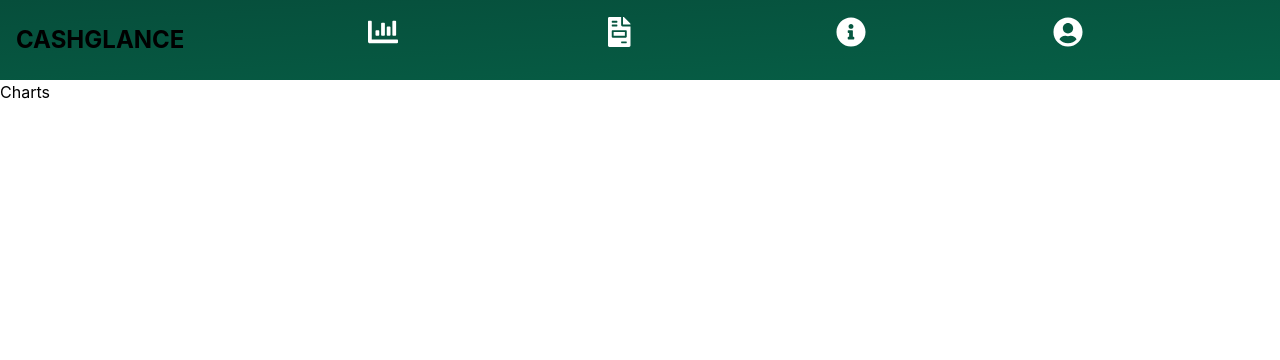
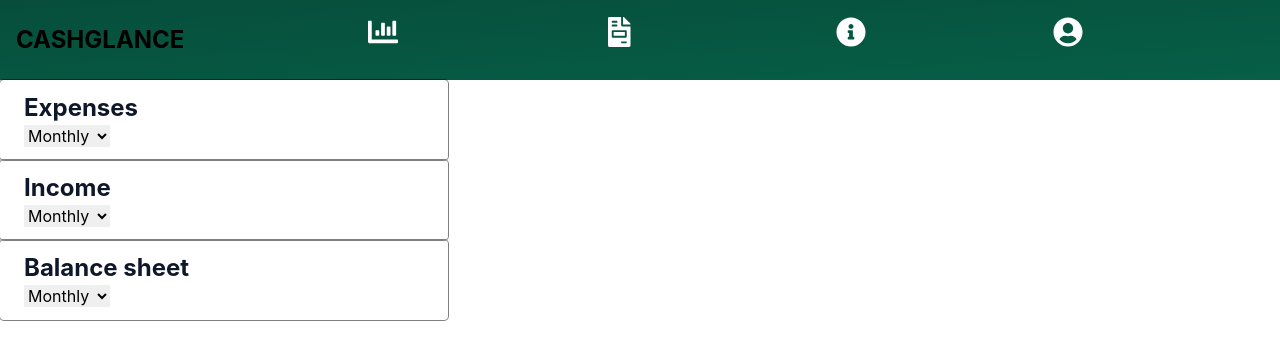
Before and after one commit to PasztorGergo/CashGlance, a Next.js app: page /charts in a window 1280 px wide. Shown: the top 360 px of the page. Built offline with nearby package versions, Linux system fonts and the light colour scheme.

Commit message:
Charts 📊

```diff
--- /dev/null
+++ b/components/Card.tsx
@@ -0,0 +1,22 @@
+import React, { ReactChildren, ReactElement } from "react";
+import CardStyles from "../styles/Card.module.css";
+type type = "outlined" | "elevated";
+type elevation = "lg" | "md" | "sm";
+
+type Props = {
+  type: type;
+  elevation?: elevation;
+  children: Array<string | ReactChildren | ReactElement>;
+};
+
+export default function Card({ type, elevation, children }: Props) {
+  return (
+    <div
+      className={`${CardStyles[type]} ${
+        elevation ?? CardStyles[elevation as any]
+      }`}
+    >
+      {children}
+    </div>
+  );
+}
--- /dev/null
+++ b/components/Selection.tsx
@@ -0,0 +1,22 @@
+import React, { ReactChildren, ReactElement, useEffect } from "react";
+import { useForm } from "react-hook-form";
+
+type Props = {
+  children: Array<ReactElement>;
+  getInterval: any;
+};
+
+export default function Selection({ children, getInterval }: Props) {
+  const { register, watch } = useForm();
+  const intervalWatch = watch("interval");
+
+  useEffect(() => {
+    getInterval(intervalWatch);
+  }, [intervalWatch]);
+
+  return (
+    <select {...register("interval")} defaultValue="Monthly">
+      {children}
+    </select>
+  );
+}
--- a/hooks/FirebaseContext.tsx
+++ b/hooks/FirebaseContext.tsx
@@ -21,7 +21,7 @@
   const userCollection = collection(db, "Users");
   const financialCollection = collection(db, "Finance");
   const [loading, setLoading] = useState<Boolean>(true);
-  const [currentUser, setUser] = useState<User | null>();
+  const [currentUser, setUser] = useState<any>();
 
   function signUp(email: string, password: string) {
     return createUserWithEmailAndPassword(auth, email, password).then(
@@ -53,9 +53,11 @@
 
   useEffect(() => {
     onAuthStateChanged(auth, (user) => {
+      setUser(user);
       if (user) {
-        setUser(user);
-        onSnapshot(doc(userCollection, user.uid), (user) => {});
+        onSnapshot(doc(userCollection, user.uid), (user) => {
+          setUser(user.data());
+        });
         onSnapshot(financialCollection, (snapshot) => {});
       }
     });
--- a/package.json
+++ b/package.json
@@ -15,6 +15,8 @@
     "@fortawesome/react-fontawesome": "^0.1.17",
     "@tailwindcss/forms": "^0.4.0",
     "@tailwindcss/typography": "^0.5.1",
+    "@types/d3": "^7.1.0",
+    "d3": "^7.3.0",
     "firebase": "^9.6.6",
     "git": "^0.1.5",
     "next": "12.0.10",
--- a/pages/account.tsx
+++ b/pages/account.tsx
@@ -36,7 +36,7 @@
         <h1 className={accStyles.displayName}>{currentUser?.displayName}</h1>
       </div>
       <div className={accStyles.accountBody}>
-        <Button disabled={loading} onClick={signOutHandler} theme="success">
+        <Button disabled={loading} onClick={signOutHandler} theme="error">
           Sign Out
         </Button>
       </div>
--- a/pages/charts.tsx
+++ b/pages/charts.tsx
@@ -1,7 +1,47 @@
-import React from "react";
+import React, { useEffect, useState } from "react";
+import Card from "../components/Card";
+import Selection from "../components/Selection";
+import TitleStyle from "../styles/SignForm.module.css";
 
 type Props = {};
 
 export default function Charts({}: Props) {
-  return <div>Charts</div>;
+  const [ExpenseInter, getExpense] = useState<string>("");
+  const [IncomeInter, getIncome] = useState<string>("");
+  const [BalanceInter, getBalance] = useState<string>("");
+
+  return (
+    <section className="flex sm:flex-row flex-col justify-evenly items-start py-6 px-4">
+      <Card type="outlined">
+        <h2 className={TitleStyle.title}>Expenses</h2>
+        <div>
+          <Selection getInterval={getExpense}>
+            <option value="weekly">Weekly</option>
+            <option value="Monthly">Monthly</option>
+            <option value="Annually">Annually</option>
+          </Selection>
+        </div>
+      </Card>
+      <Card type="outlined">
+        <h2 className={TitleStyle.title}>Income</h2>
+        <div>
+          <Selection getInterval={getIncome}>
+            <option value="weekly">Weekly</option>
+            <option value="Monthly">Monthly</option>
+            <option value="Annually">Annually</option>
+          </Selection>
+        </div>
+      </Card>
+      <Card type="outlined">
+        <h2 className={TitleStyle.title}>Balance sheet</h2>
+        <div>
+          <Selection getInterval={getBalance}>
+            <option value="weekly">Weekly</option>
+            <option value="Monthly">Monthly</option>
+            <option value="Annually">Annually</option>
+          </Selection>
+        </div>
+      </Card>
+    </section>
+  );
 }
--- a/pages/signin.tsx
+++ b/pages/signin.tsx
@@ -3,7 +3,6 @@
 import toast from "react-hot-toast";
 import { useFirebase } from "../hooks/FirebaseContext";
 import formStyles from "../styles/SignForm.module.css";
-import { UserCredential } from "@firebase/auth";
 import Link from "next/link";
 import { useRouter } from "next/router";
 
--- /dev/null
+++ b/styles/Card.module.css
@@ -0,0 +1,4 @@
+.outlined {
+  @apply ring-1 ring-black ring-opacity-50 rounded px-6 py-3 flex max-w-md min-h-max flex flex-col;
+  flex: 0.2 0.15 10%;
+}
```
Also changed, not shown: components/Barchart.tsx (added, +85 -0 lines), hooks/D3hook.tsx (added, +11 -0 lines), 1 other file (tests, documents, lock files or other folders).
